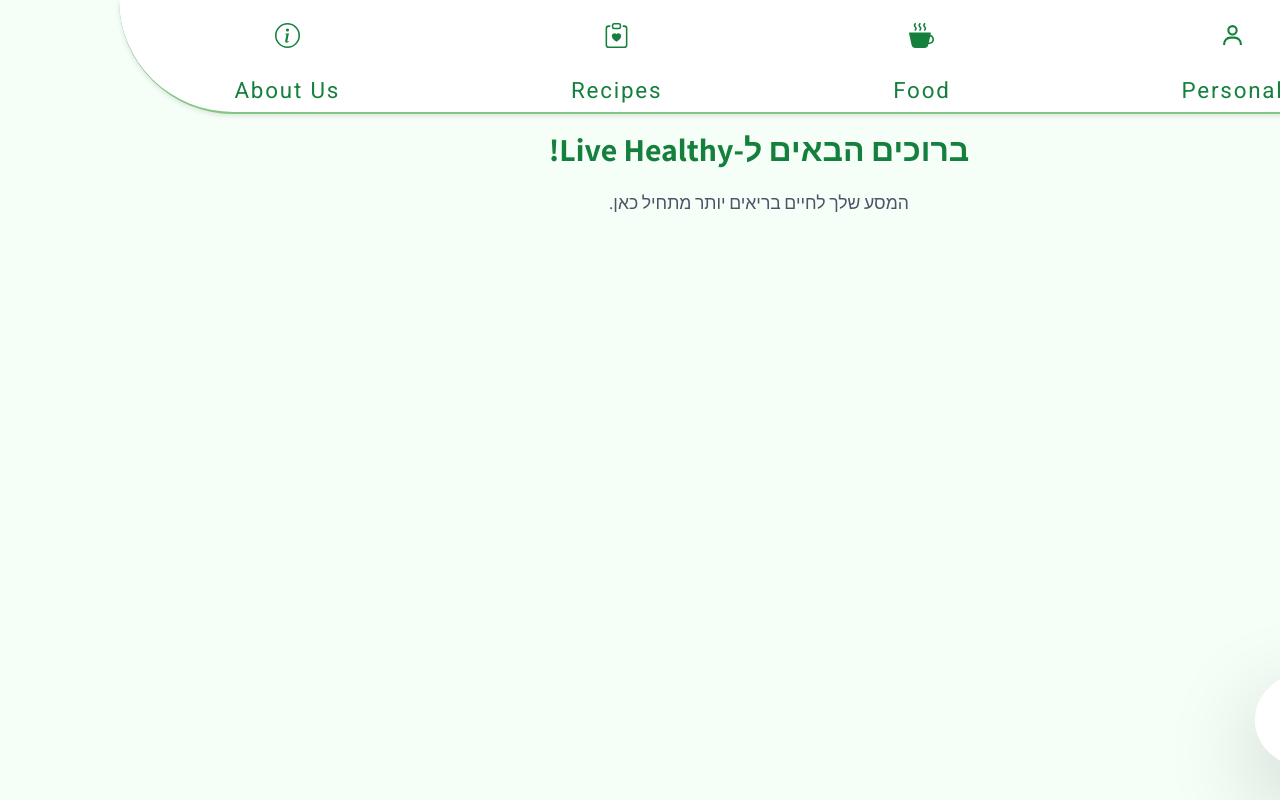
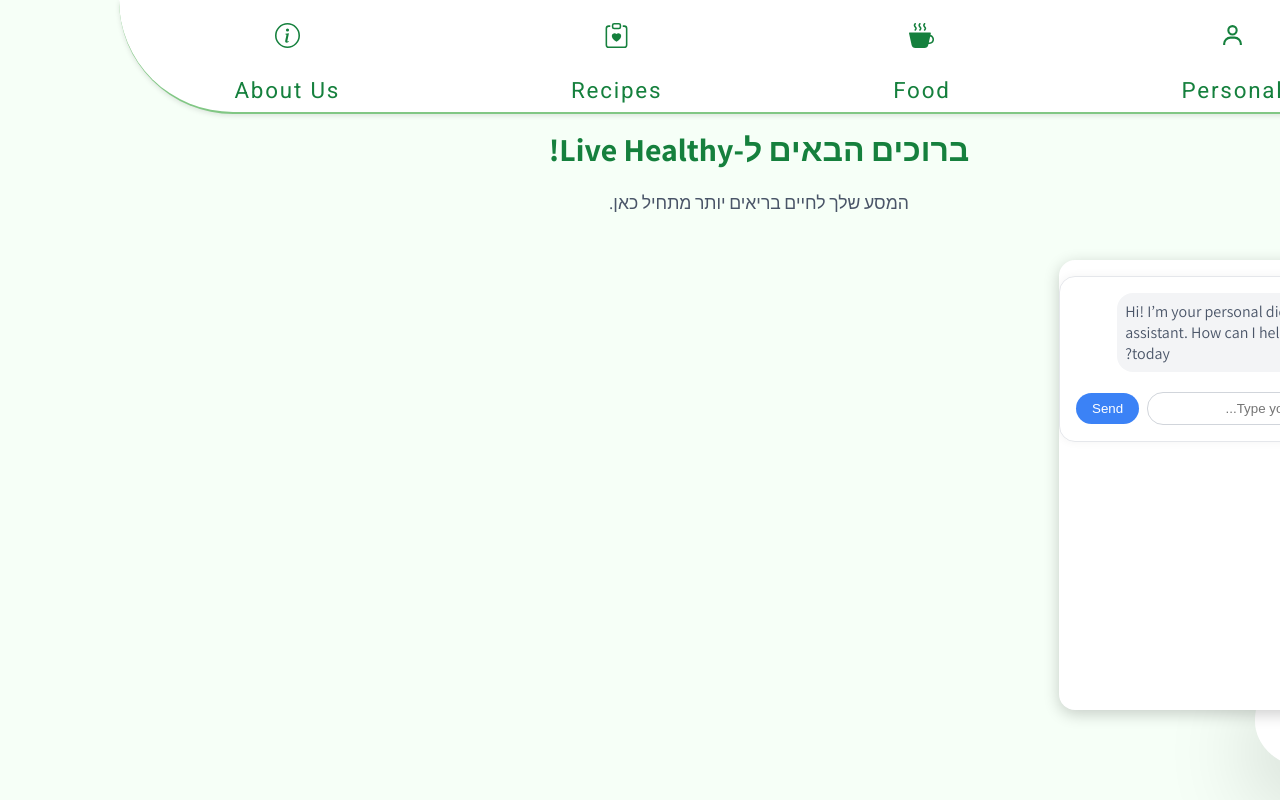
Before and after one commit to shoshiVaraftig/Live_healthy, a React (Vite) app: page / in a window 1280 px wide. Both pictures are taken after a click on the button "chat-bot". Built offline with nearby package versions, Linux system fonts and the light colour scheme.

Commit message:
'startChatInClient'

```diff
--- /dev/null
+++ b/src/components/ChatBot.css
@@ -0,0 +1,66 @@
+.chat-container {
+  max-width: 28rem;
+  margin: 1rem auto;
+  padding: 1rem;
+  border: 1px solid #e5e7eb;
+  border-radius: 1rem;
+  box-shadow: 0 0 10px rgba(0, 0, 0, 0.05);
+  display: flex;
+  flex-direction: column;
+  background-color: white;
+}
+
+.chat-messages {
+  flex: 1;
+  overflow-y: auto;
+  margin-bottom: 0.5rem;
+  display: flex;
+  flex-direction: column;
+  gap: 0.75rem;
+}
+
+.chat-message {
+  padding: 0.5rem;
+  border-radius: 1rem;
+  max-width: 80%;
+  word-wrap: break-word;
+}
+
+.chat-message.user {
+  background-color: #dbeafe;
+  align-self: flex-end;
+  text-align: right;
+}
+
+.chat-message.trainer {
+  background-color: #f3f4f6;
+  align-self: flex-start;
+  text-align: left;
+}
+
+.chat-input-container {
+  display: flex;
+  gap: 0.5rem;
+  align-items: center;
+}
+
+.chat-input {
+  flex: 1;
+  padding: 0.5rem;
+  border: 1px solid #d1d5db;
+  border-radius: 1rem;
+}
+
+.chat-send-button {
+  padding: 0.5rem 1rem;
+  background-color: #3b82f6;
+  color: white;
+  border: none;
+  border-radius: 1rem;
+  cursor: pointer;
+}
+
+.chat-send-button:disabled {
+  opacity: 0.5;
+  cursor: not-allowed;
+}
--- /dev/null
+++ b/src/components/ChatBot.tsx
@@ -0,0 +1,81 @@
+import React, { useState, useRef, useEffect, type KeyboardEvent, type ChangeEvent } from 'react';
+import './ChatBot.css';
+
+type Message = {
+  role: 'user' | 'trainer';
+  content: string;
+};
+
+const ChatBot: React.FC = () => {
+  const [messages, setMessages] = useState<Message[]>([
+    { role: 'trainer', content: 'Hi! I’m your personal diet assistant. How can I help you today?' }
+  ]);
+  const [input, setInput] = useState('');
+  const [loading, setLoading] = useState(false);
+  const messagesEndRef = useRef<HTMLDivElement | null>(null);
+
+  useEffect(() => {
+    messagesEndRef.current?.scrollIntoView({ behavior: 'smooth' });
+  }, [messages]);
+
+  const handleSend = async () => {
+    if (!input.trim()) return;
+
+    const userMessage: Message = { role: 'user', content: input.trim() };
+    setMessages(prev => [...prev, userMessage]);
+    setInput('');
+    setLoading(true);
+
+    try {
+      const response = await fetch('/api/chat', {
+        method: 'POST',
+        headers: { 'Content-Type': 'application/json' },
+        body: JSON.stringify({ messages: [...messages, userMessage] })
+      });
+
+      const data = await response.json();
+      const trainerReply = data.reply || 'Sorry, I didn’t understand that.';
+      setMessages(prev => [...prev, { role: 'trainer', content: trainerReply }]);
+    } catch {
+      setMessages(prev => [...prev, { role: 'trainer', content: 'Error contacting trainer.' }]);
+    }
+
+    setLoading(false);
+  };
+
+  const handleKeyDown = (e: KeyboardEvent<HTMLInputElement>) => {
+    if (e.key === 'Enter') handleSend();
+  };
+
+  const handleChange = (e: ChangeEvent<HTMLInputElement>) => {
+    setInput(e.target.value);
+  };
+
+  return (
+    <div className="chat-container">
+      <div className="chat-messages">
+        {messages.map((msg, idx) => (
+          <div key={idx} className={`chat-message ${msg.role}`}>
+            {msg.content}
+          </div>
+        ))}
+        <div ref={messagesEndRef} />
+      </div>
+      <div className="chat-input-container">
+        <input
+          type="text"
+          value={input}
+          onChange={handleChange}
+          onKeyDown={handleKeyDown}
+          className="chat-input"
+          placeholder="Type your message..."
+        />
+        <button onClick={handleSend} disabled={loading} className="chat-send-button">
+          {loading ? '...' : 'Send'}
+        </button>
+      </div>
+    </div>
+  );
+};
+
+export default ChatBot;
--- a/src/components/home.css
+++ b/src/components/home.css
@@ -236,3 +236,16 @@
         position: fixed; /* הצמדה גם לדסקטופ */
     }
 }
+
+.chatbot-container {
+  position: fixed;
+  bottom: 90px;
+  right: 20px;
+  z-index: 1000;
+  width: 320px;
+  height: 450px;
+  border-radius: 1rem;
+  overflow: hidden;
+  box-shadow: 0 4px 16px rgba(0, 0, 0, 0.2);
+  background-color: white;
+}
--- a/src/components/home.tsx
+++ b/src/components/home.tsx
@@ -5,11 +5,14 @@
 import './home.css'; // ייבוא ה-CSS של ה-Navbar
 import { Link, useLocation } from "react-router-dom";
 import { useState, useEffect } from "react";
+import ChatBot from "./ChatBot";
 // import Logo from './logo.tsx'; // אם ה-Logo שייך ל-Navbar, השאר אותו. אחרת, הסר.
 
 function Home() { // אם שינית את השם ל-Navbar, עדכן כאן גם
   const [isMenuOpen, setIsMenuOpen] = useState(false);
   const [isMobile, setIsMobile] = useState(window.innerWidth < 768);
+  const [showChatBot, setShowChatBot] = useState(false);
+
   // ה-useLocation וה-isHomePage כבר לא נחוצים כאן כי ה-Navbar גלובלי
   // const location = useLocation();
   // const isHomePage = location.pathname === "/" || location.pathname === "/home";
@@ -93,9 +96,19 @@
       </nav>
 
       {/* כפתור הצ'אט-בוט - נשאר כאן אם הוא שייך ל-Navbar באופן קבוע */}
-      <button className="but" aria-label="chat-bot">
-        <BsChatDots size={40} color="#15803d"/>
-      </button>
+      <button
+  className="but"
+  aria-label="chat-bot"
+  onClick={() => setShowChatBot(prev => !prev)}
+>
+  <BsChatDots size={40} color="#15803d" />
+</button>
+{showChatBot && (
+  <div className="chatbot-container">
+    <ChatBot />
+  </div>
+)}
+
     </>
   );
 };
```
